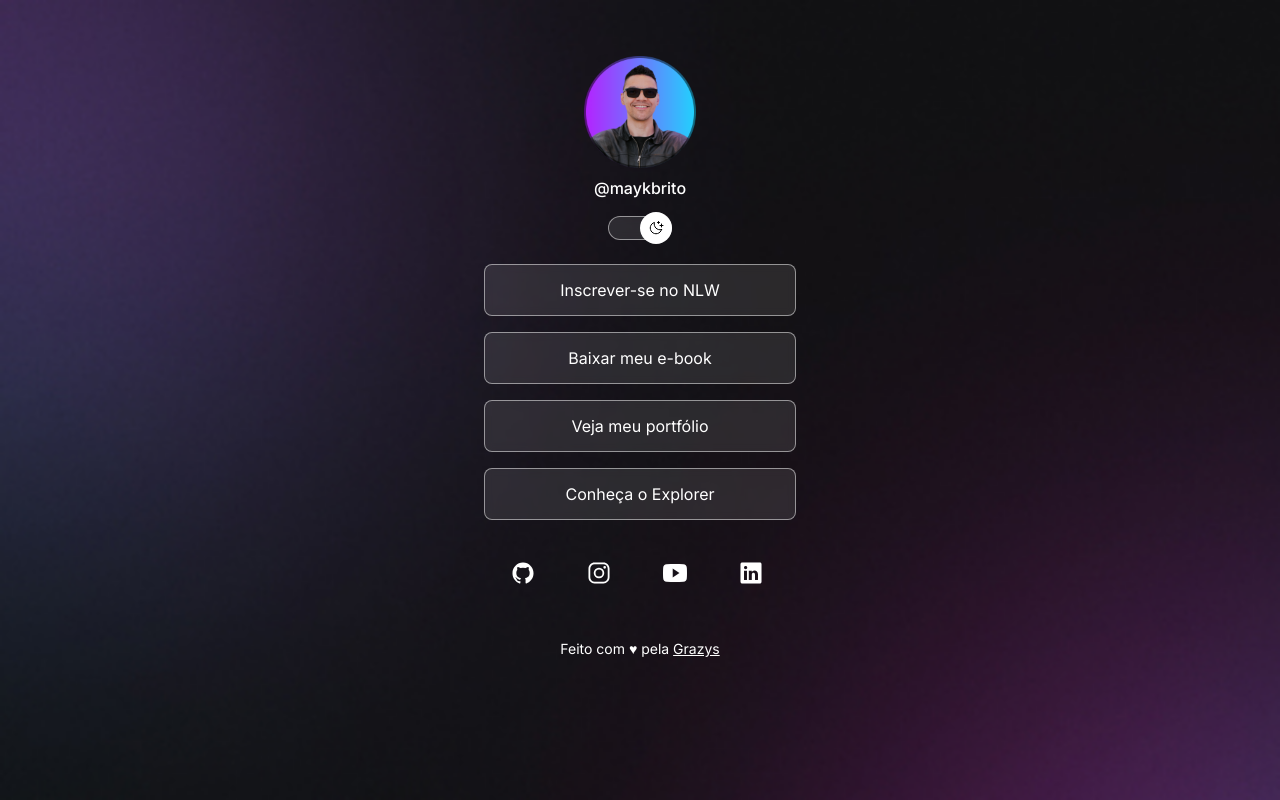
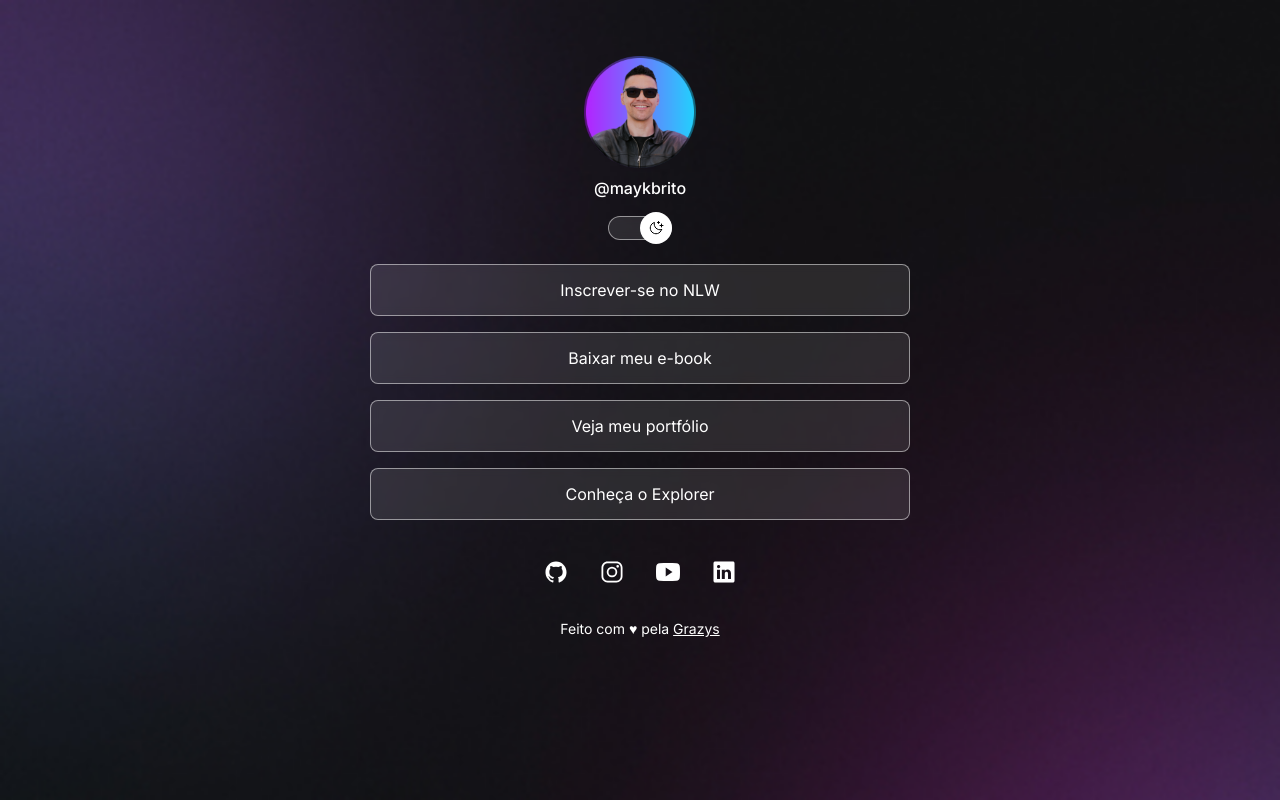
Before and after one commit to grazysss/projeto, a plain HTML site: page index.html in a window 1280 px wide. Drawn offline with nearby package versions, Linux system fonts and the light colour scheme.

Commit message:
:tada: new commit

```diff
--- a/style.css
+++ b/style.css
@@ -41,8 +41,9 @@ body * {
 
 #container {
     padding: 0 24px;
-    width: 360px;
+    width: 100%;
     margin: auto;
+    max-width: 588px;
 }
 
 #profile img {
@@ -127,29 +128,56 @@ ul li a:hover {
     border: 1.5px solid var(--text-color);
 }
 
-#social-links ion-icon {
-    display: flex;
-    float: left;
-    margin-top: 16px;
-    margin-left: 2px;
-    padding: 25px;
-    font-size: 24px;
-}
+/* #social-links a {
+        display: flex;
+        align-items: center;
+        justify-content: center;
+        padding: 16px;
+
+        transition: background 0.2s;
+        border-radius: 50%;
+      }
 
 #social-links * {
-    align-items: center;
-    justify-content: center;
-}
+        display: flex;
+        justify-content: center;
+
+        padding: 24px 0;
+
+        font-size: 24px;
+      }
 
 #social-links ion-icon:hover {
     background-color: var(--highlight-color);
     transition: background 0.2s;
     border-radius: 50%;
-}
+} */
+
+#social-links {
+    display: flex;
+    justify-content: center;
+
+    padding: 24px 0 0 0;
+    font-size: 24px;
+  }
+
+  #social-links a {
+    display: flex;
+    align-items: center;
+    justify-content: center;
+    padding: 16px;
+
+    transition: background 0.2s;
+    border-radius: 50%;
+  }
+
+  #social-links a:hover {
+    background: var(--highlight-color);
+  }
 
 footer {
     display: block;
-    padding-top: 80px;
+    padding-top: 0px;
     text-align: center;
     font-size: 14px;
 }
```
Also changed, not shown: index.html (+0 -1 lines).
